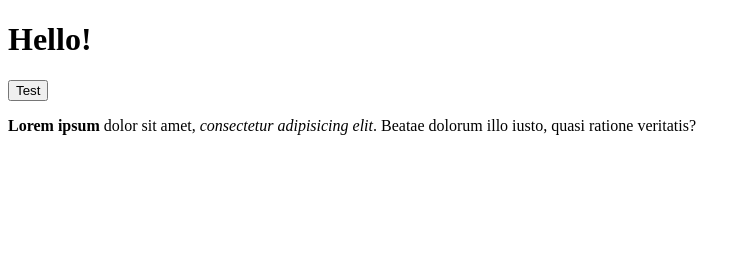
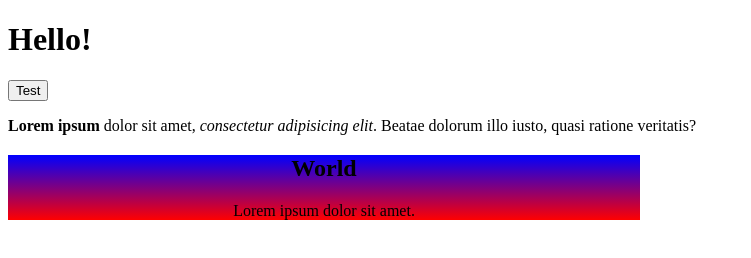
Before and after one commit to B1zDelNick/git-lesson, a plain HTML site: page src/index.html in a window 1280 px wide. Shown: the whole page, without its empty margins (0-751 px from the left). Drawn offline with Linux system fonts and the light colour scheme.

Commit message:
add text

```diff
--- a/src/index.html
+++ b/src/index.html
@@ -21,7 +21,8 @@
         <strong>Lorem ipsum</strong> dolor sit amet, <em>consectetur adipisicing elit</em>. Beatae dolorum illo iusto, quasi ratione veritatis?
     </p>
     <div class="container">
-
+        <h2>World</h2>
+        <p>Lorem ipsum dolor sit amet.</p>
     </div>
 </body>
 </html>
```
